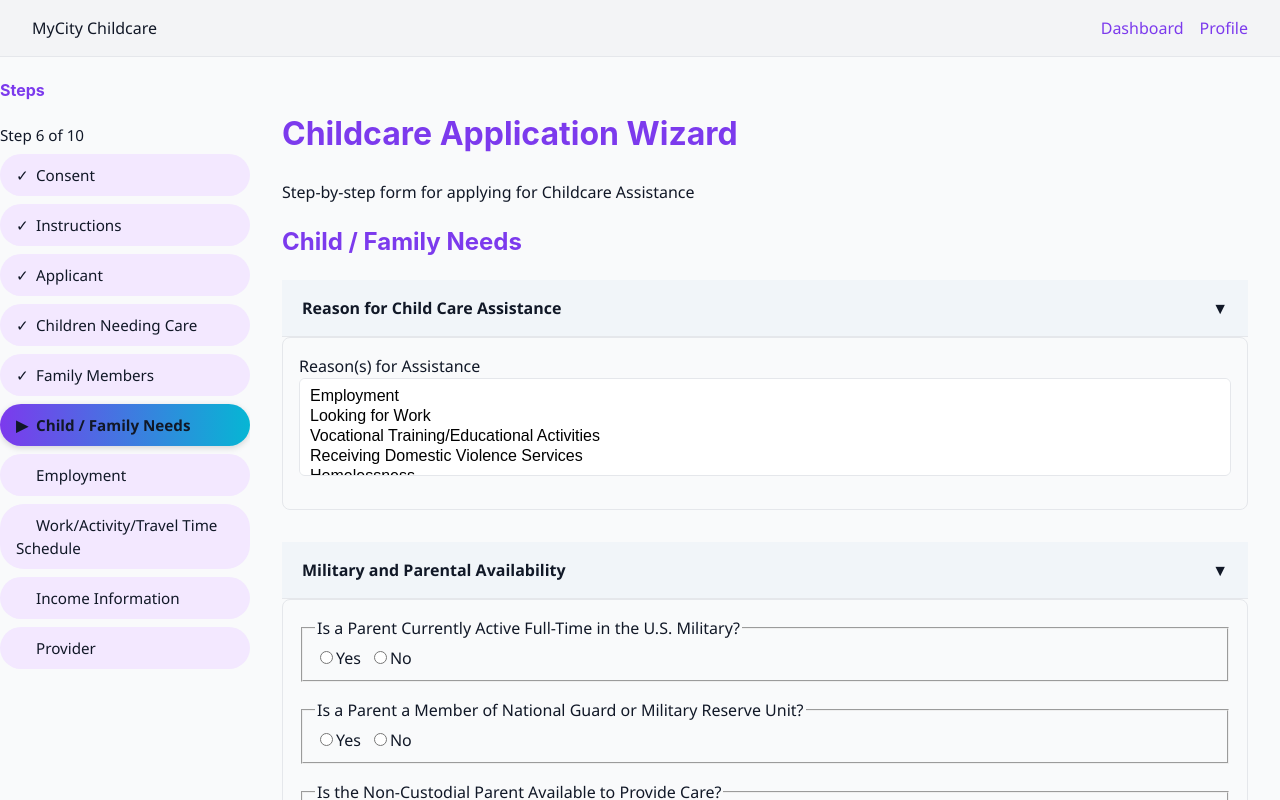
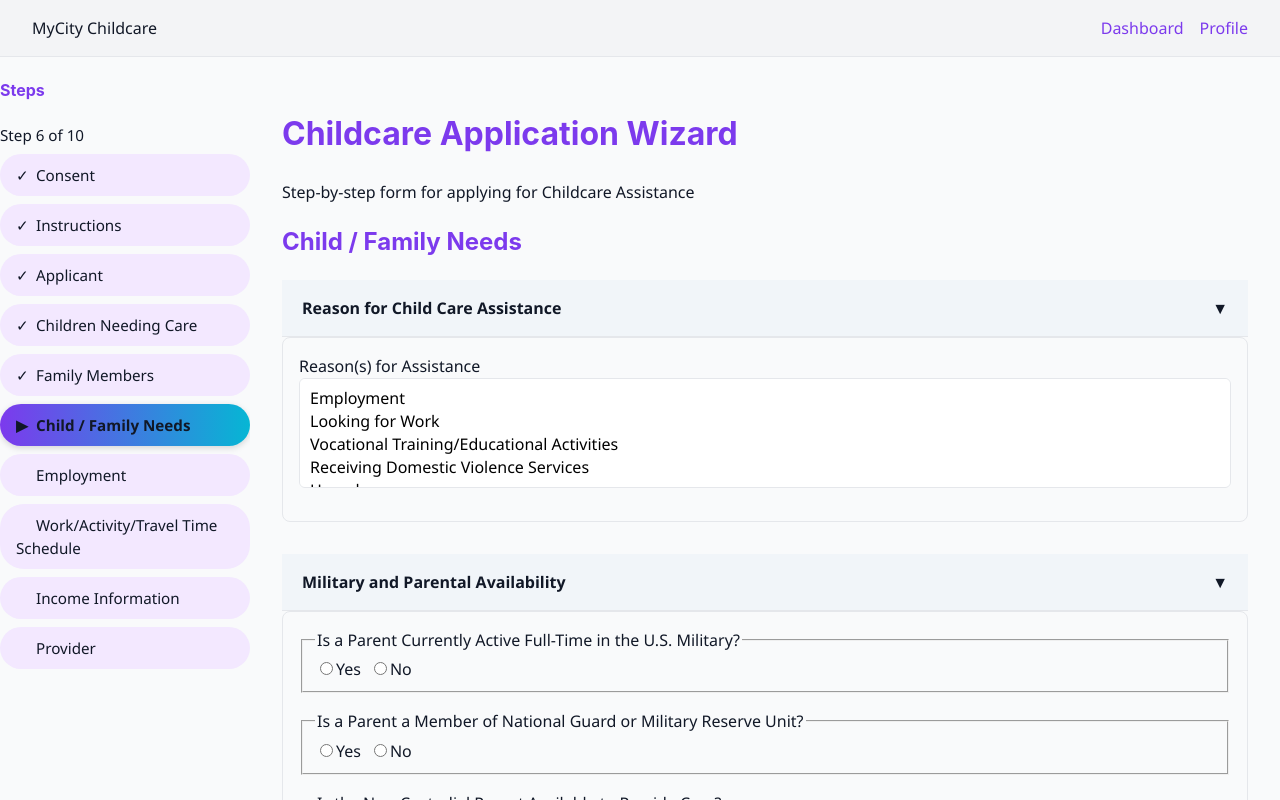
Before and after one commit to mkanpa-git/intake-form-app, a React (Create React App) app in the folder test-form/: page / in a window 1280 px wide. Both pictures are taken after a click on the item "Child / Family Needs". Shown: the top 800 px of the page. Built offline with nearby package versions, Linux system fonts and the light colour scheme.

Commit message:
Apply consistent font styles across form inputs

```diff
--- a/test-form/src/components/shared/AddressAutocomplete/AddressAutocomplete.module.css
+++ b/test-form/src/components/shared/AddressAutocomplete/AddressAutocomplete.module.css
@@ -5,6 +5,8 @@
 .input {
   width: 100%;
   padding: 0.5rem;
+  font-family: inherit;
+  font-size: 1rem;
 }
 .suggestions {
   position: absolute;
--- a/test-form/src/components/shared/FileInput/FileInput.module.css
+++ b/test-form/src/components/shared/FileInput/FileInput.module.css
@@ -1,2 +1,7 @@
 .field { margin-bottom: 1rem; }
-.input { width: 100%; padding: 0.5rem; }
+.input {
+  width: 100%;
+  padding: 0.5rem;
+  font-family: inherit;
+  font-size: 1rem;
+}
--- a/test-form/src/components/shared/MaskedInput/MaskedInput.module.css
+++ b/test-form/src/components/shared/MaskedInput/MaskedInput.module.css
@@ -1,2 +1,7 @@
 .field { margin-bottom: 1rem; }
-.input { width: 100%; padding: 0.5rem; }
+.input {
+  width: 100%;
+  padding: 0.5rem;
+  font-family: inherit;
+  font-size: 1rem;
+}
--- a/test-form/src/components/shared/SelectField/SelectField.module.css
+++ b/test-form/src/components/shared/SelectField/SelectField.module.css
@@ -1,2 +1,7 @@
 .field { margin-bottom: 1rem; }
-.select { width: 100%; padding: 0.5rem; }
+.select {
+  width: 100%;
+  padding: 0.5rem;
+  font-family: inherit;
+  font-size: 1rem;
+}
--- a/test-form/src/components/shared/TextInput/TextInput.module.css
+++ b/test-form/src/components/shared/TextInput/TextInput.module.css
@@ -1,2 +1,7 @@
 .field { margin-bottom: 1rem; }
-.input { width: 100%; padding: 0.5rem; }
+.input {
+  width: 100%;
+  padding: 0.5rem;
+  font-family: inherit;
+  font-size: 1rem;
+}
--- a/test-form/src/form.css
+++ b/test-form/src/form.css
@@ -224,6 +224,7 @@ select {
   width: 100%;
   padding: 0.6rem 0.75rem;
   font-size: 1rem;
+  font-family: inherit;
   border: 1px solid var(--border);
   border-radius: 6px;
   background: white;
```
